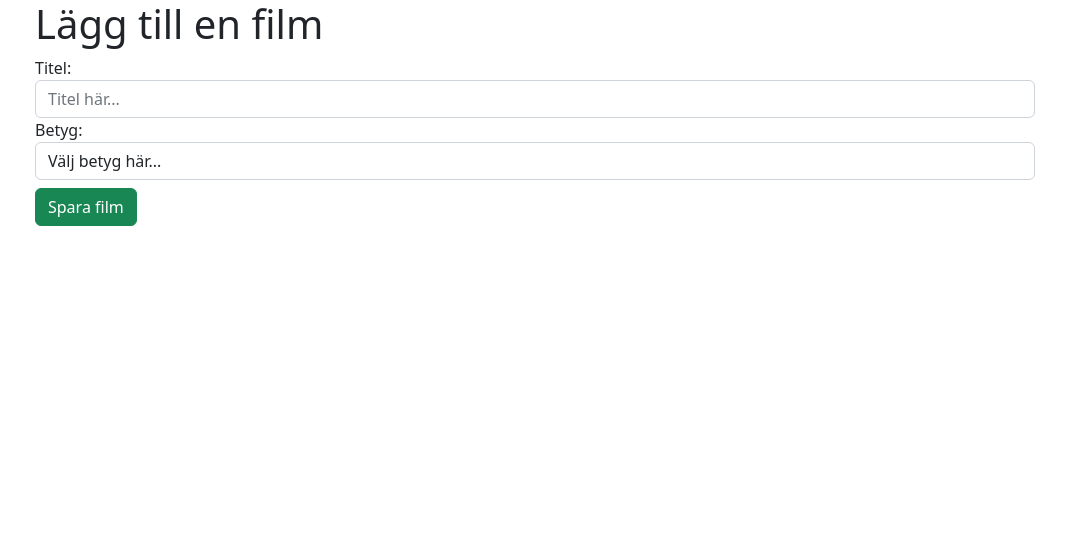
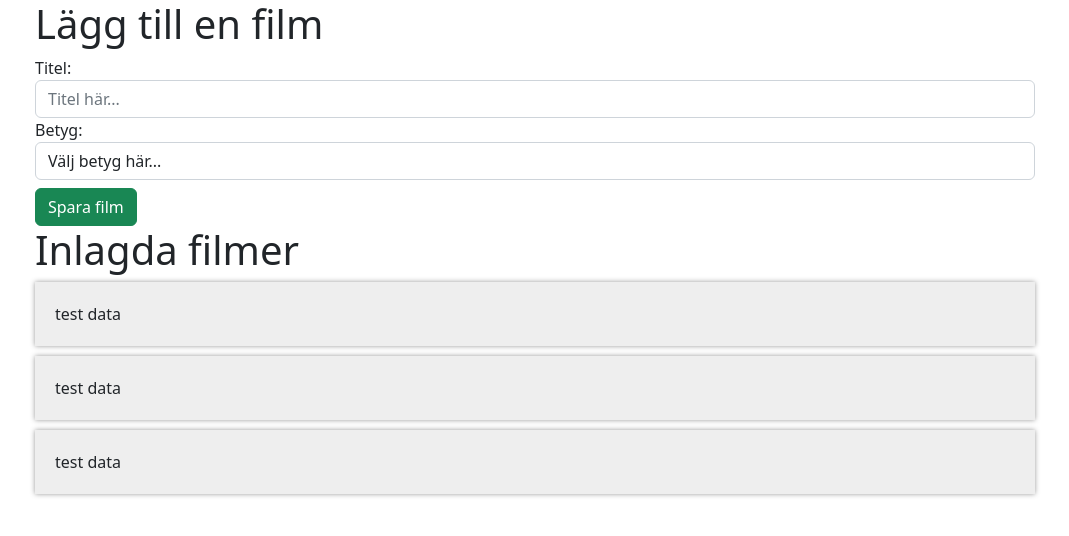
Before and after one commit to AliAlbabily/js-ramverk-uppgift6, a React (Create React App) app: page / in a window 1280 px wide. Shown: the top 536 px of the page, without its empty margins (105-1174 px from the left). Built offline with nearby package versions, Linux system fonts and the light colour scheme.

Commit message:
Movies and Movie components related changes
Co-Authored-By: DeGGiii <81147016+DeGGiii@users.noreply.github.com>

```diff
--- a/src/App.css
+++ b/src/App.css
@@ -2,7 +2,7 @@
   min-width: 1000px;
 }
 
-/* #movie-list {
+#movie-list {
   margin: 0 0 20px 0;
   padding: 0;
 }
@@ -10,7 +10,7 @@
 #movie-list > li {
   list-style: none;
   background-color: #eee;
-  margin: 5px;
+  margin-bottom: 10px;
   padding: 20px;
   box-shadow: 0 0 5px #999;
 }
@@ -23,4 +23,4 @@
 
 .delete-movie {
   cursor: pointer;
-} */
+}
--- a/src/App.js
+++ b/src/App.js
@@ -1,12 +1,15 @@
 import './App.css';
-import React, { useState} from 'react';
-import AddMovieForm from './AddMovieForm.js'
+import React, { useState } from 'react';
+import AddMovieForm from './AddMovieForm.js';
+import Movies from './Movies.js';
 
 function MovieApplication() {
   return (
     <div className="App">
       <AddMovieForm />
 
+      <Movies></Movies>
+
     </div>
   );
 }
--- a/src/Movie.js
+++ b/src/Movie.js
@@ -1,16 +1,13 @@
-// import React, { useState } from 'react';
-// import 'bootstrap/dist/css/bootstrap.css';
+import React from 'react';
+import 'bootstrap/dist/css/bootstrap.css';
 
-// function Movie({ movie }) {
-// return (
-//     <ul id="movie-list">
-//         <li data-grade="${movie.grade}" data-title="${movie.title}">
-//             ${movie.title}
-//             ${getStars(movie.grade)}
-//             <img src="images/delete.png" alt="Delete movie" class="delete-movie">
-//         </li>
-//     </ul>
-// );
-// }
+function Movie({ movie }) {
+    return (
+        // <li data-grade="${movie.grade}" data-title="${movie.title}">
+        //     {movie.title} - Grade: {movie.grade}
+        // </li>
+        <li>test data</li>
+    );
+}
 
-// export default Movie;
+export default Movie;
--- a/src/Movies.js
+++ b/src/Movies.js
@@ -1,12 +1,22 @@
-// import React from 'react';
-// import 'bootstrap/dist/css/bootstrap.css';
+import React from 'react';
+import 'bootstrap/dist/css/bootstrap.css';
+import Movie from './Movie'
 
-// function Movies({ movies }) {
-// return (
-//     <div>
-//     <h2>Movies</h2>
-//     </div>
-// );
-// }
+function Movies({ movies }) {
+    return (
+        <div>
+            <h1>Inlagda filmer</h1>
+            <ul id="movie-list">
+                {/* {movies.map((movie, index) => (
+                        <Movie key={index} movie={movie} />
+                    ))} */}
 
-// export default Movies;
+                <Movie />
+                <Movie />
+                <Movie />
+            </ul>
+        </div>
+    );
+}
+
+export default Movies;
```
